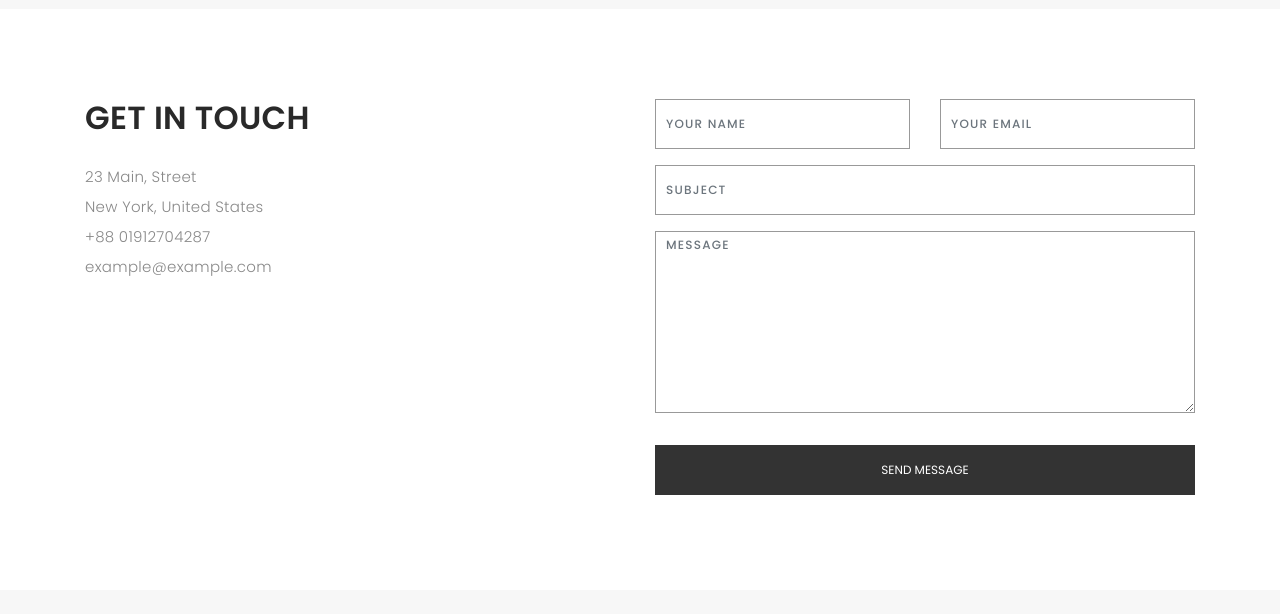
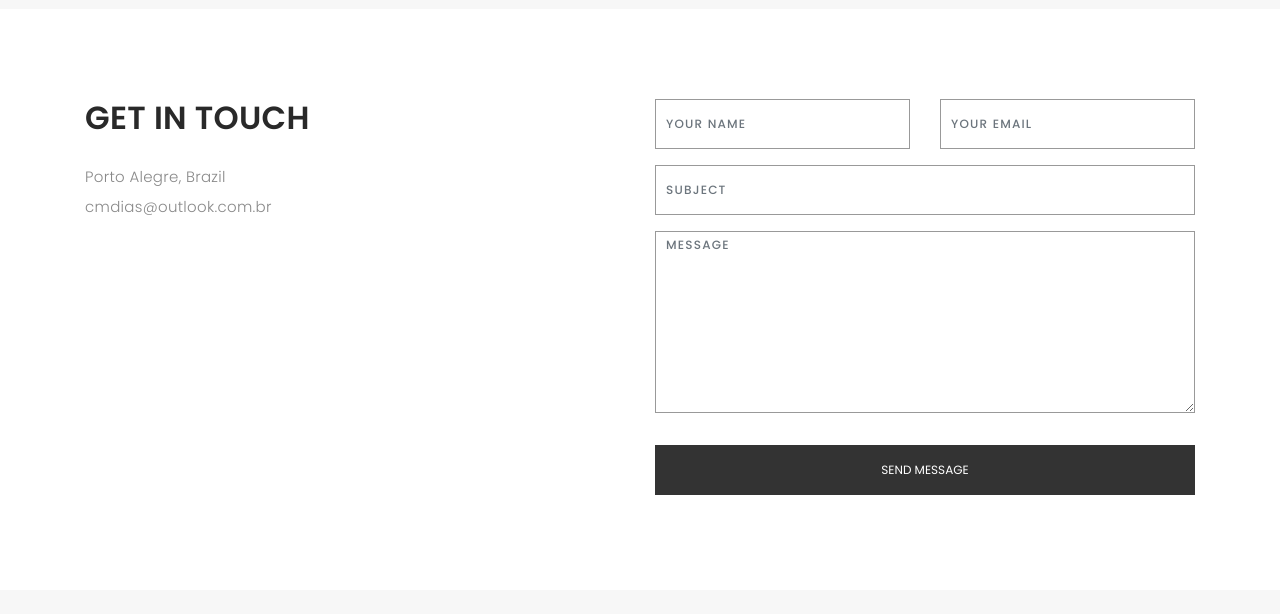
Before and after one commit to cmdiasbr/-cmdiasbr.github.io, a plain HTML site: page index.html in a window 1280 px wide. Shown: the part 3218-3832 px from the top of the page. Drawn offline with nearby package versions, Linux system fonts and the light colour scheme; files whose address does not match are found by name; a web font is replaced by a local one.

Commit message:
first update

```diff
--- a/index.html
+++ b/index.html
@@ -309,10 +309,8 @@
                 <h2 class="mb-30">GET IN TOUCH</h2>
 
                 <ul class="contact-details">
-                  <li><span>23 Main, Street</span></li>
-                  <li><span>New York, United States</span></li>
-                  <li><span>+88 01912704287</span></li>
-                  <li><span>example@example.com</span></li>
+                  <li><span>Porto Alegre, Brazil</span></li>
+                  <li><span>cmdias@outlook.com.br</span></li>
                 </ul>
 
               </div>
```
